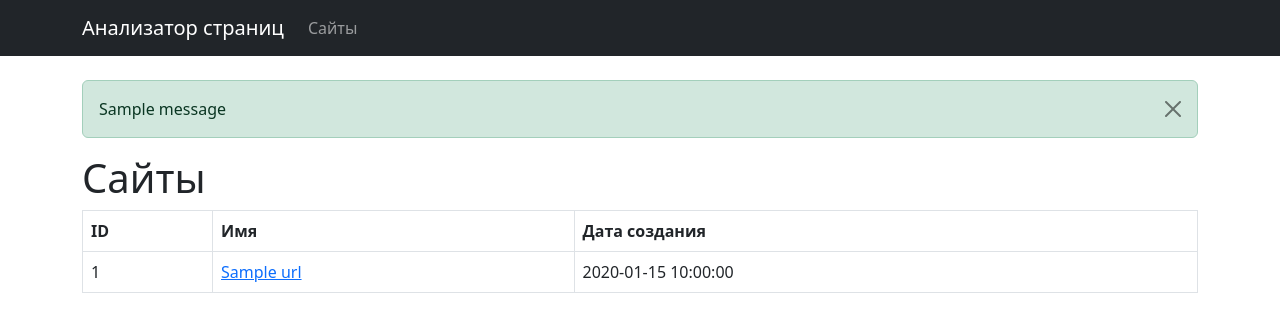
After one commit to Maxessence/python-project-83, a Flask app: page /urls in a window 1280 px wide. The commit adds this page. Shown: the top 332 px of the page. Run offline with Flask 3, Linux system fonts and the light colour scheme; one stand-in notice (Sample message) is shown; a database or web service that is not in the repository returns one stand-in record (values such as "Sample title"); some libraries are stand-ins or nearby versions.

Commit message:
Add database integration and ruff config

```diff
--- /dev/null
+++ b/database.sql
@@ -0,0 +1,5 @@
+CREATE TABLE IF NOT EXISTS urls (
+    id BIGINT PRIMARY KEY GENERATED ALWAYS AS IDENTITY,
+    name VARCHAR(255) NOT NULL UNIQUE,
+    created_at DATE NOT NULL DEFAULT CURRENT_DATE
+);
--- a/page_analyzer/__init__.py
+++ b/page_analyzer/__init__.py
@@ -1,2 +1,3 @@
 from page_analyzer.app import app
+
 __all__ = ["app"]
--- a/page_analyzer/app.py
+++ b/page_analyzer/app.py
@@ -1,21 +1,116 @@
 import os
+from datetime import date
+from urllib.parse import urlparse
 
+import psycopg2
+import validators
 from dotenv import load_dotenv
-from flask import Flask, render_template, request, redirect, url_for, flash
+from flask import Flask, flash, redirect, render_template, request, url_for
+from psycopg2.extras import RealDictCursor
 
 load_dotenv()
 
 app = Flask(__name__)
 app.config["SECRET_KEY"] = os.getenv("SECRET_KEY", "dev-key-for-testing")
+DATABASE_URL = os.getenv("DATABASE_URL")
+
+
+def get_connection():
+    """Создаёт подключение к базе данных"""
+    return psycopg2.connect(DATABASE_URL)
+
+
+def normalize_url(url):
+    """Нормализует URL: оставляет только схему и домен"""
+    parsed = urlparse(url)
+    return f"{parsed.scheme}://{parsed.netloc}"
+
+
+def validate_url(url):
+    """Проверяет URL на корректность"""
+    errors = []
+    if not url:
+        errors.append("URL обязателен")
+    elif len(url) > 255:
+        errors.append("URL превышает 255 символов")
+    elif not validators.url(url):
+        errors.append("Некорректный URL")
+    return errors
 
 
 @app.route("/")
 def index():
+    """Главная страница"""
     return render_template("index.html")
 
 
 @app.route("/urls", methods=["POST"])
 def urls_create():
-    # Временная заглушка — просто перенаправляем на главную
-    flash("Функция добавления URL скоро появится", "info")
-    return redirect(url_for("index"))
+    """Добавляет новый URL в базу данных"""
+    url = request.form.get("url", "")
+
+    # Валидация
+    errors = validate_url(url)
+    if errors:
+        for error in errors:
+            flash(error, "danger")
+        return render_template("index.html", url=url), 422
+
+    # Нормализация URL
+    normalized_url = normalize_url(url)
+
+    try:
+        with get_connection() as conn:
+            with conn.cursor(cursor_factory=RealDictCursor) as cur:
+                # Проверяем, существует ли уже такой URL
+                cur.execute(
+                    "SELECT id FROM urls WHERE name = %s", (normalized_url,)
+                )
+                existing = cur.fetchone()
+
+                if existing:
+                    flash("Страница уже существует", "info")
+                    return redirect(url_for("urls_show", id=existing["id"]))
+
+                # Добавляем новый URL
+                cur.execute(
+                    "INSERT INTO urls (name, created_at) VALUES (%s, %s) RETURNING id",
+                    (normalized_url, date.today()),
+                )
+                new_id = cur.fetchone()["id"]
+                flash("Страница успешно добавлена", "success")
+                return redirect(url_for("urls_show", id=new_id))
+
+    except Exception as e:
+        flash(f"Ошибка базы данных: {str(e)}", "danger")
+        return render_template("index.html", url=url), 500
+
+
+@app.route("/urls")
+def urls_index():
+    """Список всех добавленных URL"""
+    with get_connection() as conn:
+        with conn.cursor(cursor_factory=RealDictCursor) as cur:
+            cur.execute(
+                """
+                SELECT id, name, created_at
+                FROM urls
+                ORDER BY id DESC
+                """
+            )
+            urls = cur.fetchall()
+    return render_template("urls.html", urls=urls)
+
+
+@app.route("/urls/<int:id>")
+def urls_show(id):
+    """Страница конкретного URL"""
+    with get_connection() as conn:
+        with conn.cursor(cursor_factory=RealDictCursor) as cur:
+            cur.execute("SELECT * FROM urls WHERE id = %s", (id,))
+            url = cur.fetchone()
+
+            if not url:
+                return render_template("404.html"), 404
+
+    return render_template("show.html", url=url, checks=[])
--- a/page_analyzer/templates/base.html
+++ b/page_analyzer/templates/base.html
@@ -2,15 +2,24 @@
 <html lang="ru">
 <head>
     <meta charset="UTF-8">
-    <meta name="viewport" content="width=device-width, initial-scale=1">
+    <meta name="viewport" content="width=device-width, initial-scale=1.0">
     <title>Анализатор страниц</title>
     <link href="https://cdn.jsdelivr.net/npm/bootstrap@5.3.0/dist/css/bootstrap.min.css" rel="stylesheet">
 </head>
 <body>
     <nav class="navbar navbar-expand-lg navbar-dark bg-dark">
         <div class="container">
-            <a class="navbar-brand" href="/">Анализатор страниц</a>
-            <a class="nav-link text-white" href="/urls">Сайты</a>
+            <a class="navbar-brand" href="{{ url_for('index') }}">Анализатор страниц</a>
+            <button class="navbar-toggler" type="button" data-bs-toggle="collapse" data-bs-target="#navbarNav">
+                <span class="navbar-toggler-icon"></span>
+            </button>
+            <div class="collapse navbar-collapse" id="navbarNav">
+                <ul class="navbar-nav">
+                    <li class="nav-item">
+                        <a class="nav-link" href="{{ url_for('urls_index') }}">Сайты</a>
+                    </li>
+                </ul>
+            </div>
         </div>
     </nav>
 
@@ -18,8 +27,9 @@
         {% with messages = get_flashed_messages(with_categories=true) %}
             {% if messages %}
                 {% for category, message in messages %}
-                    <div class="alert alert-{{ category }}" role="alert">
+                    <div class="alert alert-{{ category }} alert-dismissible fade show" role="alert">
                         {{ message }}
+                        <button type="button" class="btn-close" data-bs-dismiss="alert"></button>
                     </div>
                 {% endfor %}
             {% endif %}
@@ -27,5 +37,7 @@
 
         {% block content %}{% endblock %}
     </main>
+
+    <script src="https://cdn.jsdelivr.net/npm/bootstrap@5.3.0/dist/js/bootstrap.bundle.min.js"></script>
 </body>
 </html>
--- /dev/null
+++ b/page_analyzer/templates/urls.html
@@ -0,0 +1,28 @@
+{% extends "base.html" %}
+
+{% block content %}
+<h1>Сайты</h1>
+
+<table class="table table-bordered" data-test="urls">
+    <thead>
+        <tr>
+            <th>ID</th>
+            <th>Имя</th>
+            <th>Дата создания</th>
+        </tr>
+    </thead>
+    <tbody>
+        {% for url in urls %}
+        <tr>
+            <td>{{ url.id }}</td>
+            <td>
+                <a href="{{ url_for('urls_show', id=url.id) }}">
+                    {{ url.name }}
+                </a>
+            </td>
+            <td>{{ url.created_at }}</td>
+        </tr>
+        {% endfor %}
+    </tbody>
+</table>
+{% endblock %}
--- a/pyproject.toml
+++ b/pyproject.toml
@@ -8,7 +8,9 @@ requires-python = ">=3.10"
 dependencies = [
     "flask>=3.1.3",
     "gunicorn>=25.1.0",
+    "psycopg2-binary>=2.9.11",
     "python-dotenv>=1.2.2",
+    "validators>=0.35.0",
 ]
 
 [dependency-groups]
--- a/ruff.toml
+++ b/ruff.toml
@@ -1,4 +1,4 @@
-line-length = 80
+line-length = 120
 
 [lint.per-file-ignores]
   # init modules can contain the local imports, logic, unused imports
```
Also changed, not shown: page_analyzer/templates/show.html (added, +24 -0 lines), 1 other file.
